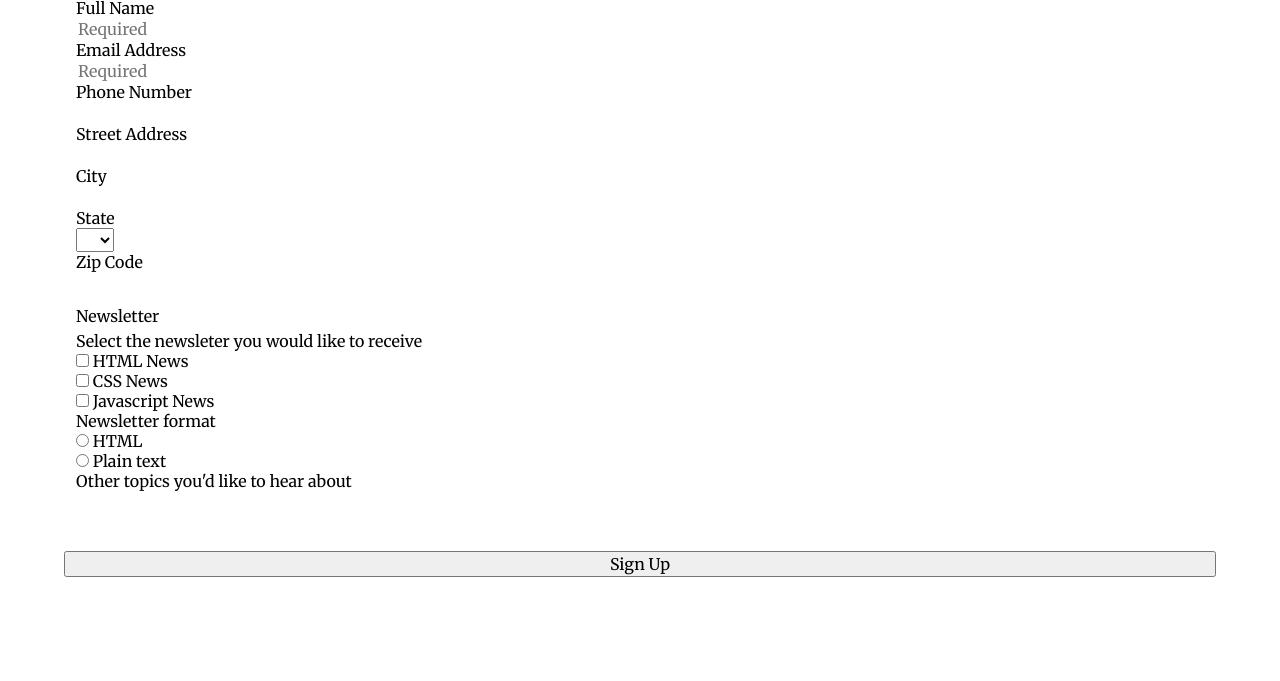
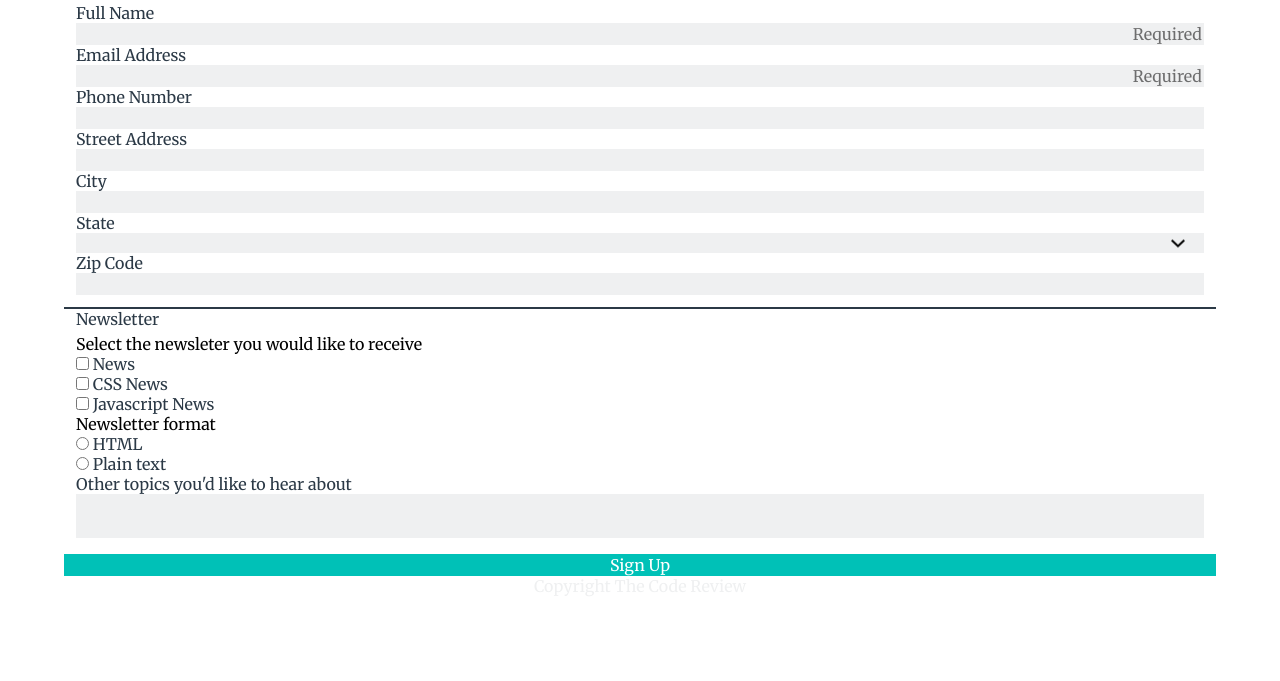
Before and after one commit to simonleaim/online-registration-project-3, a plain HTML site: page index.html in a window 1280 px wide. Shown: the part 119-800 px from the top of the page. Drawn offline with Linux system fonts and the light colour scheme.

Commit message:
Tiny Updates
Tiny Updates, Adding of Images and Element stylings

```diff
--- a/css/styles.css
+++ b/css/styles.css
@@ -1,6 +1,7 @@
-/*****************/
-/*Universal Stylings*/
-/*****************/
+/**************************/
+/****Universal Stylings****/
+/**************************/
+
 * {
     box-sizing: border-box;
 }
@@ -9,31 +10,110 @@ body{
     font-family: 'Merriweather', serif;
 }
 
-/*****************/
-/*Text Stylings*/
-/*****************/
+/*****************************/
+/****Element Look Stylings****/
+/*****************************/
+
+
+/****Background Colours****/
+
+header {
+    background-color: #2b3946;
+}
+
+button {
+    background-color: #00c1b7;
+}
+
+input,
+textarea,
+select{
+    background-color: #eff0f1;
+}
+
+/****Borders & Outlines****/
+
+#contact_info input:focus,
+#contact_info select:focus,
+textarea:focus,
+select:focus{
+    outline: solid 2px #41688D;
+}
+
+#intro {
+    border-bottom: 3px solid #2b3946;
+}
+
+.border-top {
+    border-top: solid 2px #2b3946
+}
+
+fieldset,
+input,
+textarea,
+select,
+button{
+    border: none;
+}
+
+/****Select Change Arrow Styling****/
+
+select {
+    background: transparent;
+    -webkit-appearance: none;
+}
+
+.styled-select {
+    background: url(../img/down_arrow.png) no-repeat right #eff0f1;
+}
+
+
+/****Checkbox Change Tick Styling****/
+
+
+
+/*********************/
+/****Text Stylings****/
+/*********************/
 
 header,
 h2,
-#intro{
+#intro,
+footer{
     text-align: center;
 }
 
-/*****************/
-/*Element Look Stylings*/
-/*****************/
-
-fieldset,
-input,
-textarea{
-    border: 0;
+#intro,
+footer {
+    color: #eff0f1;
 }
 
+button,
+h1 {
+    color: white;
+}
 
+h2,
+legend,
+label{
+    color: #2b3946;
+}
 
-/*****************/
-/*Layout Stylings*/
-/*****************/
+input:-moz-placeholder {
+    text-align: right;
+}
+input:-ms-input-placeholder {
+    text-align: right;
+}
+input::-webkit-input-placeholder {
+    text-align: right;
+}
+
+/*************************************/
+/****Positioning & Layout Stylings****/
+/*************************************/
+
+/****Element Specific****/
 
 p,
 #contact_info input,
@@ -42,8 +122,14 @@ button{
     display: block;
 }
 
+textarea {
+    resize: none;
+}
+
 textarea,
-button{
+button,
+#contact_info input,
+#contact_info select{
     width: 100%;
 }
 
@@ -51,11 +137,16 @@ form{
     width: 90%;
 }
 
+
+
+/****Margin & Paddings****/
+
 h1,
 h2,
 p{
     margin: 0;
 }
+
 {
     padding:0;
 }
@@ -65,7 +156,3 @@ textarea,
 button{
     margin: 0 auto;
 }
-
-textarea {
-    resize: none;
-}
--- a/index.html
+++ b/index.html
@@ -18,6 +18,7 @@
 
         <p id="intro">Get the latest news on how your code is doing right in your inbox</p>
 
+        <div class="border-top">
         <fieldset id="contact_info">
 
             <legend>Contact Information</legend>
@@ -38,6 +39,7 @@
             <input type="text" id="city" name="user_city">
 
             <label for="state">State</label>
+            <div class="styled-select">
             <select id="state" name="user_state">
                 <optgroup label="West Malaysia">
                     <option value=""></option>
@@ -48,12 +50,14 @@
                     <option value=""></option>
                 </optgroup>
             </select>
+            </div>
 <!--            Add in Options Later              -->
             <label for="zip">Zip Code</label>
             <input type="text" id="zip" name="user_zip">
 
         </fieldset>
-
+        </div>
+        <div class="border-top">
         <fieldset id="newsletter_format">
 
             <legend>Newsletter</legend>
@@ -61,10 +65,10 @@
             <p>Select the newsleter you would like to receive</p>
 
             <input type="checkbox" value="html_news" id="html_news" name="news_type">
-            <label for="html_news">HTML News</label>
+            <label for="html_news"><span>News</span></label>
             <br>
             <input type="checkbox" value="css_news" id="css_news" name="news_type">
-            <label for="css_news">CSS News</label>
+            <label for="css_news"><span>CSS News</span></label>
             <br>
             <input type="checkbox" value="js_news" id="js_news" name="news_type">
             <label for="js_news">Javascript News</label>
@@ -81,9 +85,15 @@
             <textarea id="suggestion" name="user_suggestion"></textarea>
 
         </fieldset>
-
+        </div>
         <button type="submit">Sign Up</button>
 
     </form>
+
+    <footer>
+
+        <p>Copyright The Code Review</p>
+
+    </footer>
 </body>
 </html>
```
Also changed, not shown: img/checkmark.png (added), img/down_arrow.png (added).
